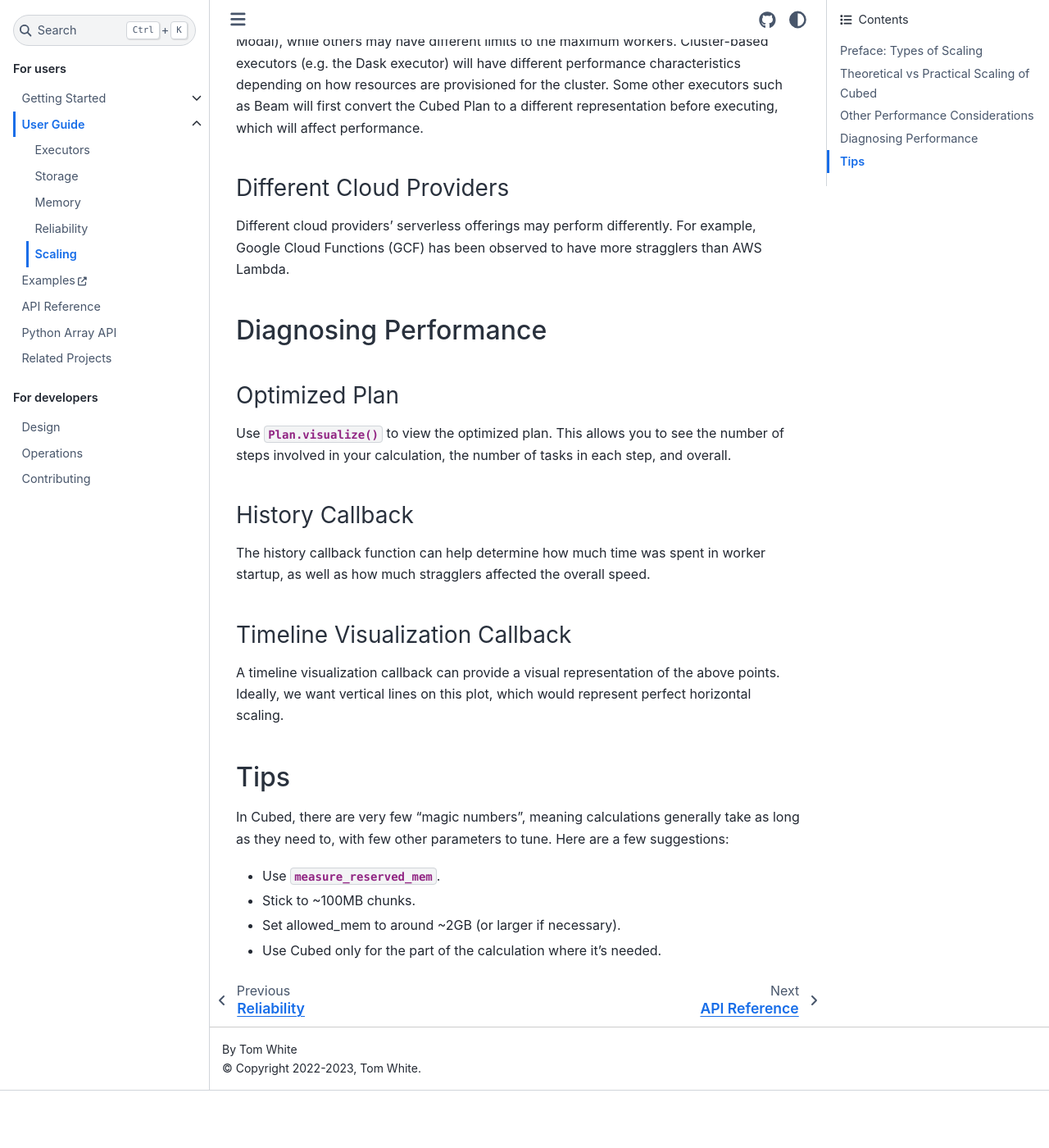
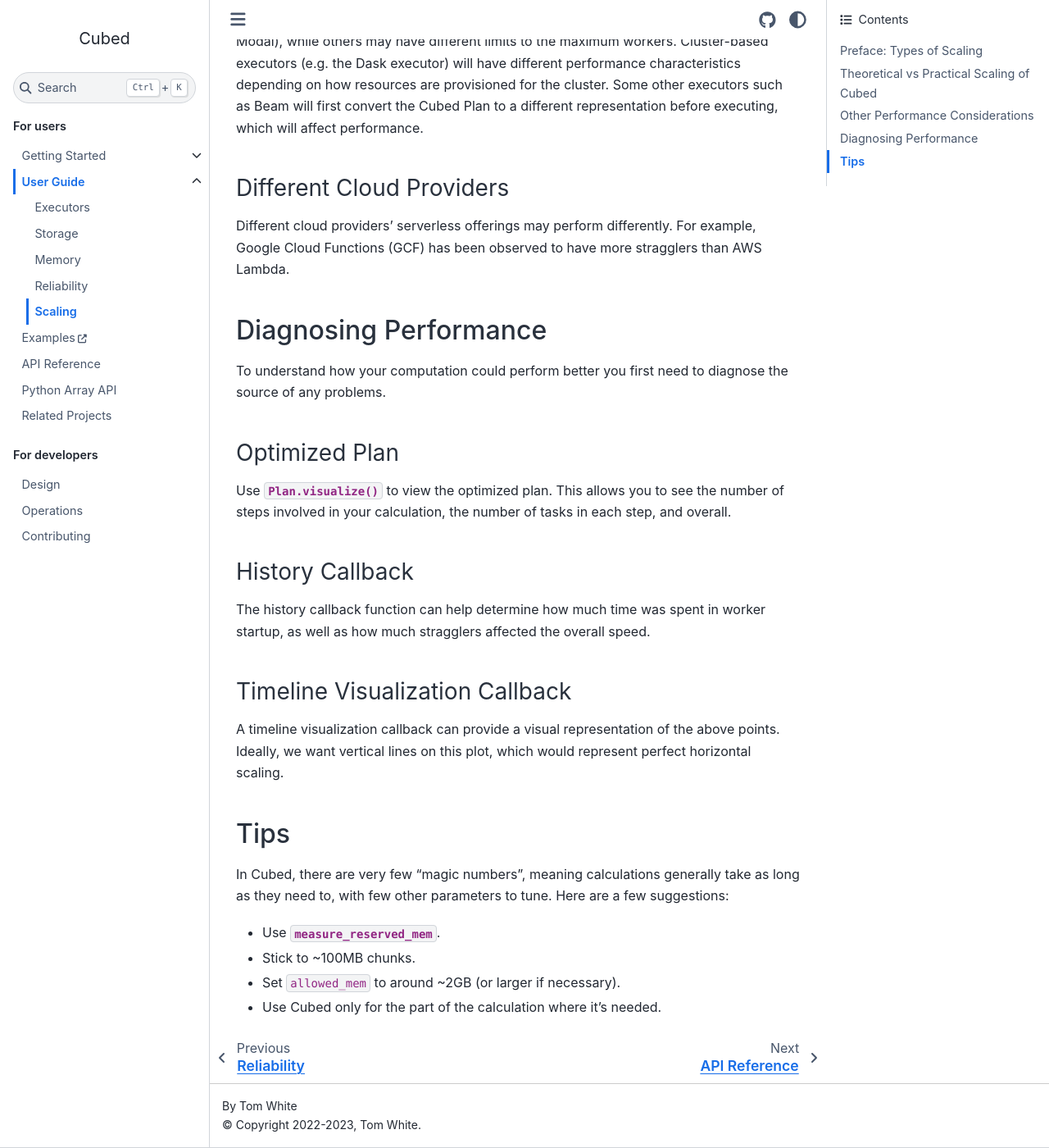
Before and after one commit to cubed-dev/cubed, a Sphinx documentation site: the page built from docs/user-guide/scaling.md, in a window 1280 px wide and 1400 px high, scrolled down 2623 px. Shown: the whole window at 82% size. Built offline with Sphinx 7.4.7 and the Sphinx Book theme 1.1.4, drawn with Linux system fonts in a browser that asks for light colours; pages that are not in the unit, such as notebooks, are missing from menus; before the commit the page ends 3953 px from its top, so only the background shows below that.

Commit message:
why diagnosing performance is important

```diff
--- a/docs/user-guide/scaling.md
+++ b/docs/user-guide/scaling.md
@@ -80,6 +80,8 @@
 
 ## Diagnosing Performance
 
+To understand how your computation could perform better you first need to diagnose the source of any problems.
+
 ### Optimized Plan
 
 Use {py:meth}`Plan.visualize() <cubed.Plan.visualize()>` to view the optimized plan. This allows you to see the number of steps involved in your calculation, the number of tasks in each step, and overall.
@@ -92,11 +94,12 @@
 
 A timeline visualization callback can provide a visual representation of the above points. Ideally, we want vertical lines on this plot, which would represent perfect horizontal scaling.
 
+
 ## Tips
 
 In Cubed, there are very few "magic numbers", meaning calculations generally take as long as they need to, with few other parameters to tune. Here are a few suggestions:
 
 * Use {py:func}`measure_reserved_mem <cubed.measure_reserved_mem>`.
 * Stick to ~100MB chunks.
-* Set allowed_mem to around ~2GB (or larger if necessary).
+* Set ``allowed_mem`` to around ~2GB (or larger if necessary).
 * Use Cubed only for the part of the calculation where it's needed.
```
